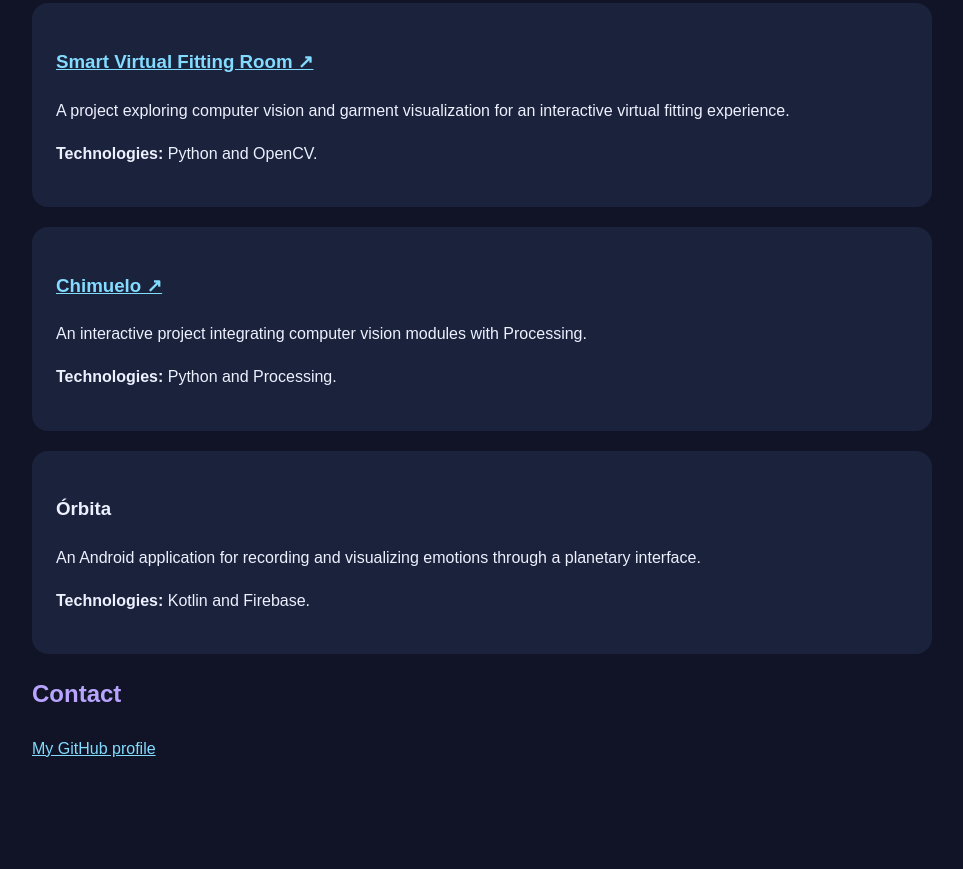
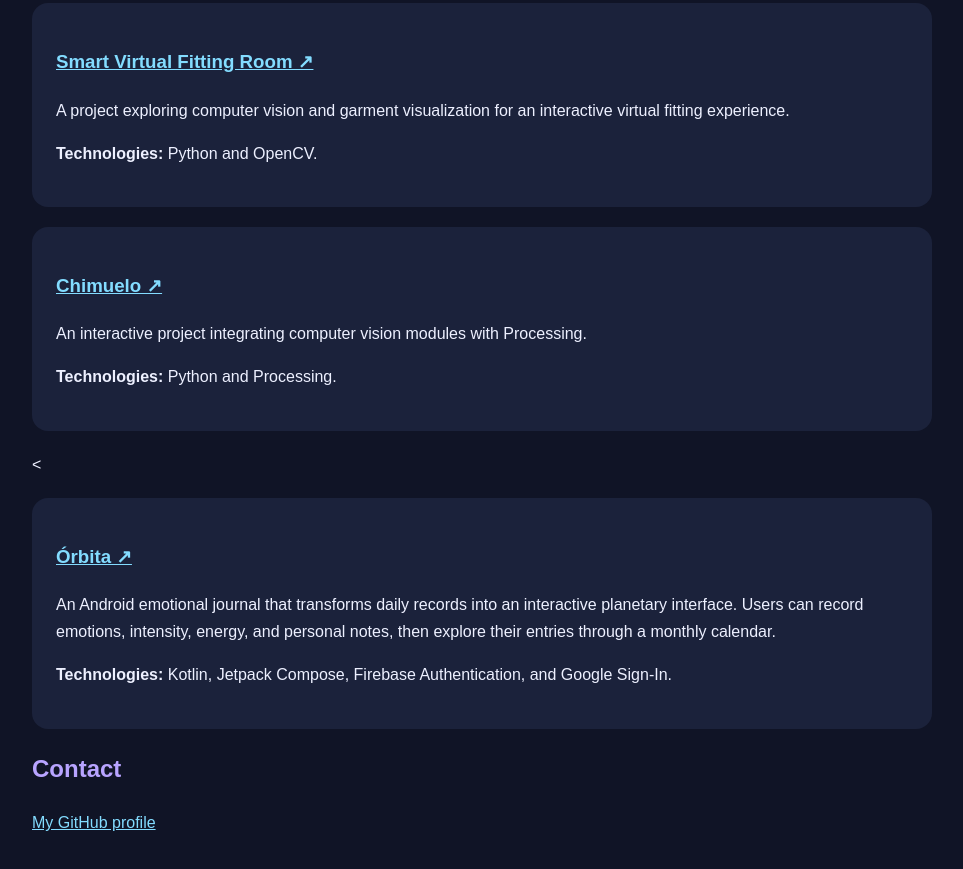
Before and after one commit to Meztov/meztov.github.io, a plain HTML site: page index.html in a window 1280 px wide. Shown: the part 415-1284 px from the top of the page, without its empty margins (158-1121 px from the left). Before the commit the page ends 1253 px from the top, so only its background shows below. Drawn offline with Linux system fonts and the light colour scheme.

Commit message:
Update index.html

```diff
--- a/index.html
+++ b/index.html
@@ -111,18 +111,26 @@
       </p>
     </article>
 
-    <article>
-      <h3>Órbita</h3>
+    <<article>
+  <h3>
+    <a href="orbita.html">
+      Órbita ↗
+    </a>
+  </h3>
 
-      <p>
-        An Android application for recording and visualizing
-        emotions through a planetary interface.
-      </p>
+  <p>
+    An Android emotional journal that transforms daily records
+    into an interactive planetary interface. Users can record
+    emotions, intensity, energy, and personal notes, then explore
+    their entries through a monthly calendar.
+  </p>
 
-      <p>
-        <strong>Technologies:</strong> Kotlin and Firebase.
-      </p>
-    </article>
+  <p>
+    <strong>Technologies:</strong>
+    Kotlin, Jetpack Compose, Firebase Authentication,
+    and Google Sign-In.
+  </p>
+</article>
 
     <h2>Contact</h2>
 
```
